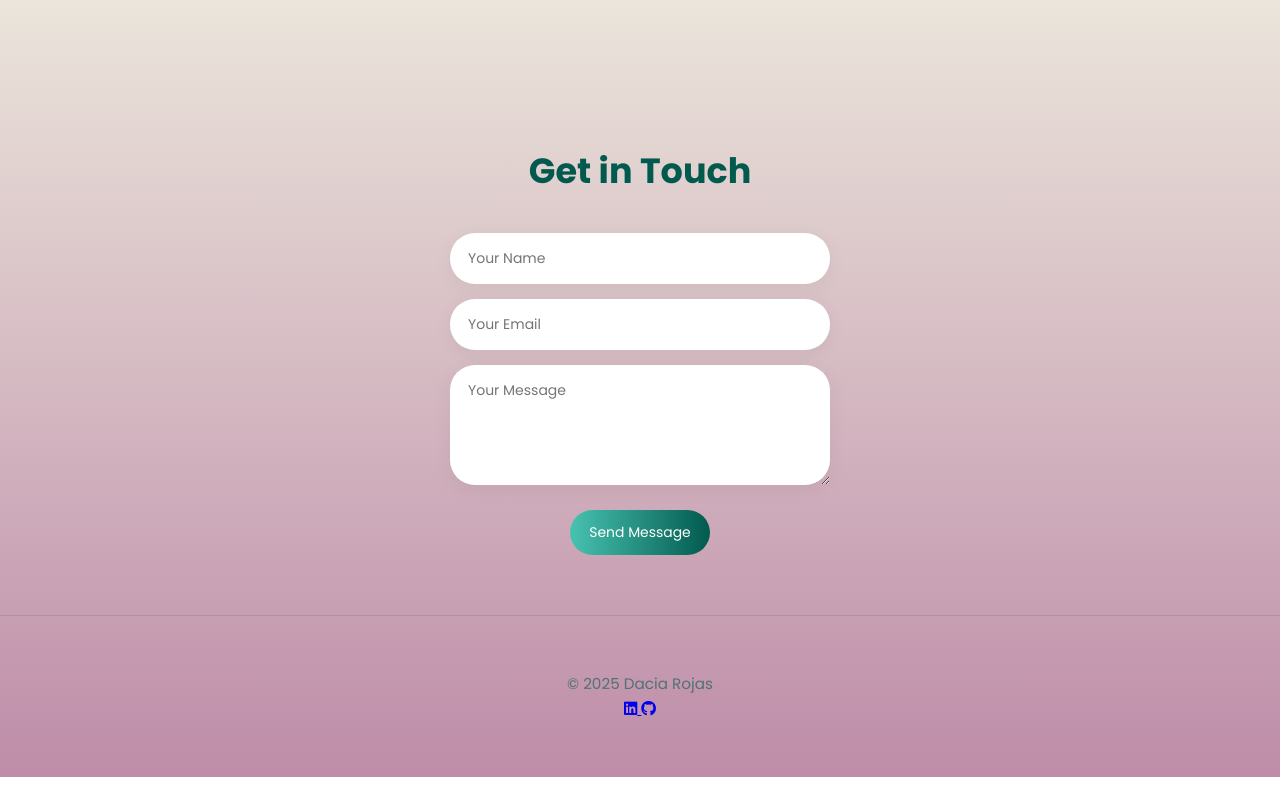
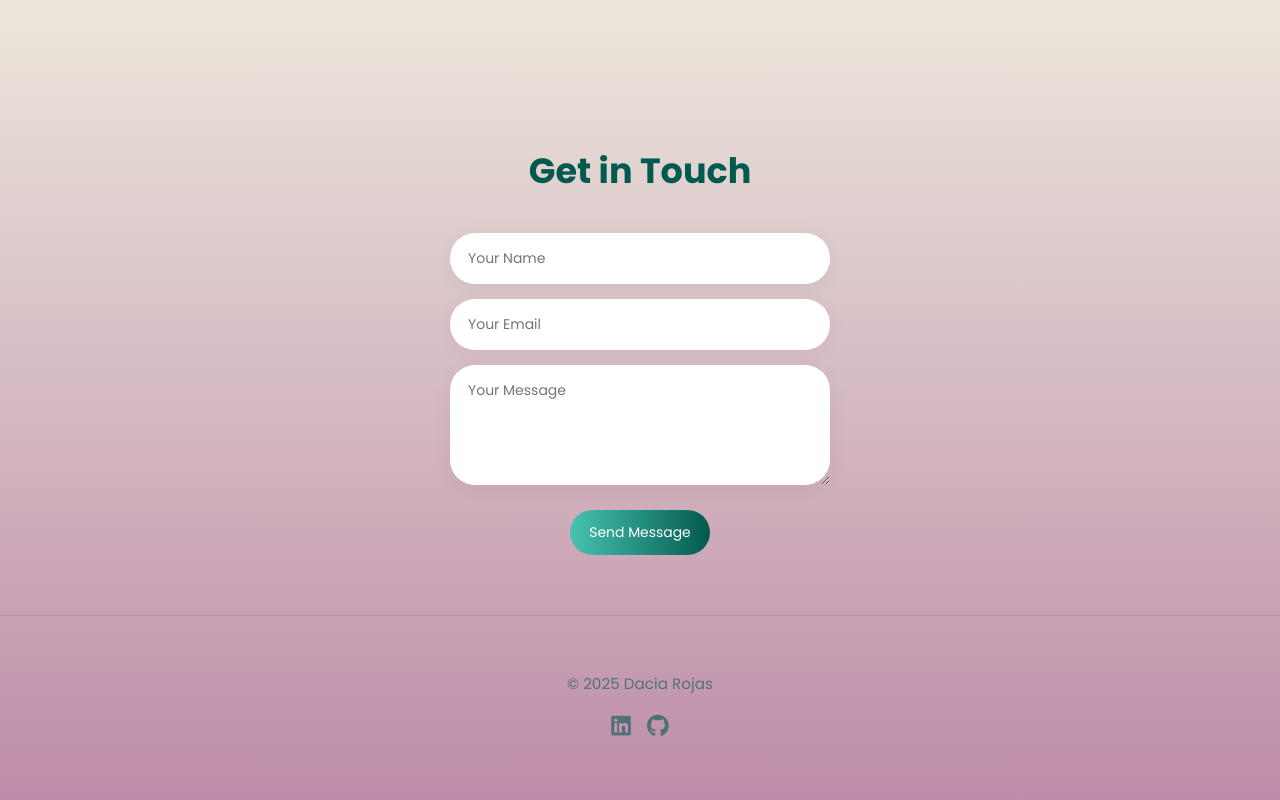
Before and after one commit to daciakinss/portfolio, a plain HTML site: page index.html in a window 1280 px wide. Shown: the part 1554-2354 px from the top of the page. Before the commit the page ends 2331 px from the top, so only its background shows below. Drawn offline with Linux system fonts and the light colour scheme.

Commit message:
Update styles.css

```diff
--- a/styles.css
+++ b/styles.css
@@ -288,6 +288,26 @@ textarea.contact-inputs {
   border-top: 1px solid rgba(2, 90, 78, 0.15);
 }
 
+/* SOCIAL LINKS */
+.social-links {
+  margin-top: 0.75rem;
+  display: flex;
+  justify-content: center;
+  gap: 1rem;
+}
+
+.social-links a {
+  font-size: 1.4rem;
+  color: rgba(2, 90, 78, 0.6);
+}
+
+.social-links a:hover {
+  color: rgba(2, 90, 78, 1);
+}
+
+
+
+
 
 
 /* TABLET STYLING */
```
